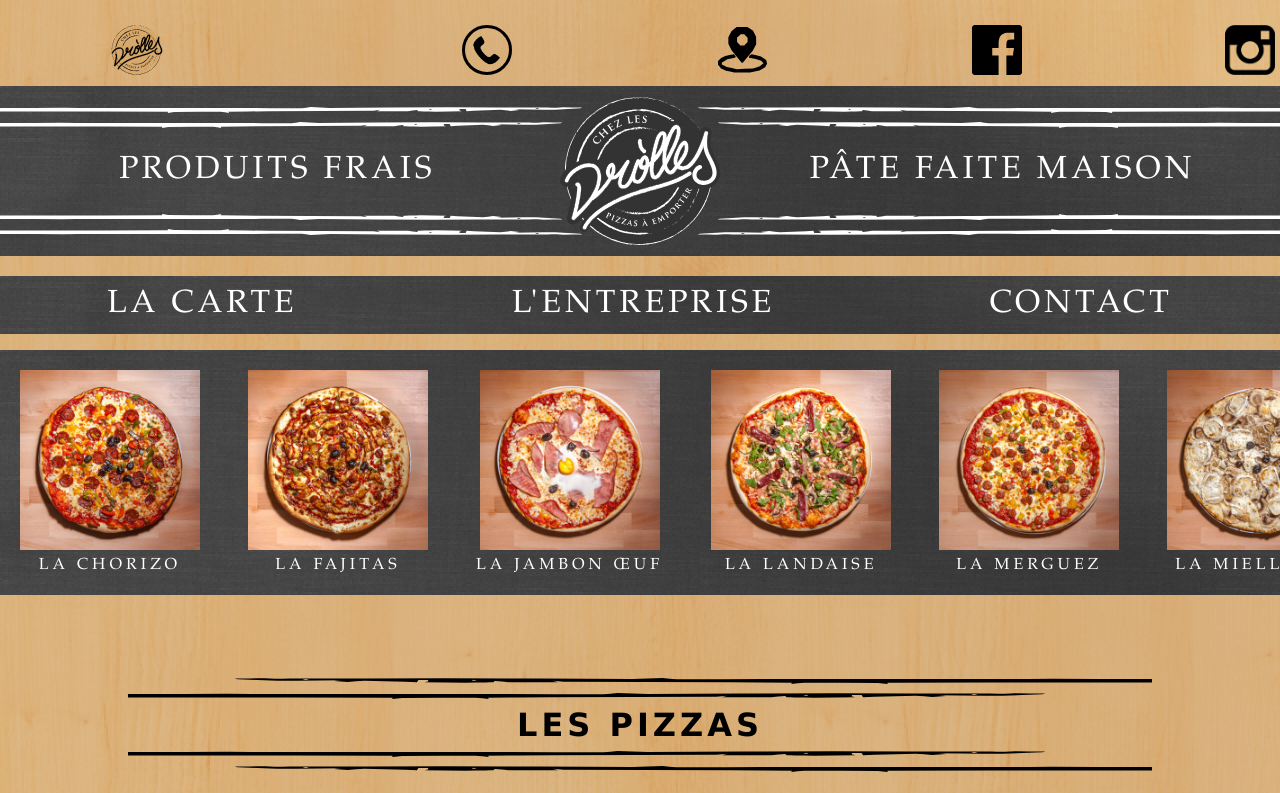
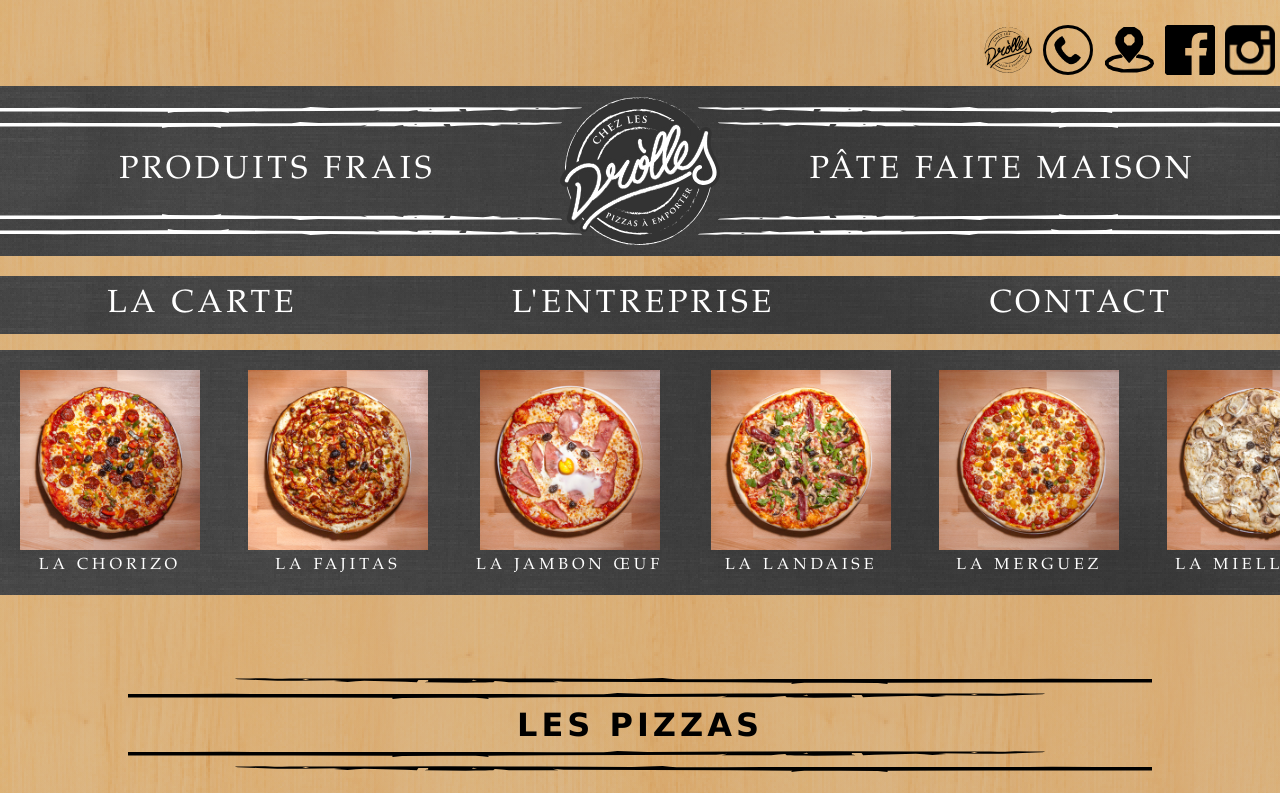
Before and after one commit to XavCamp/ChezLesDrolles, a plain HTML site: page index.html in a window 1280 px wide. Shown: the top 793 px of the page. Drawn offline with Linux system fonts and the light colour scheme.

Commit message:
fix top icons

```diff
--- a/index.html
+++ b/index.html
@@ -105,13 +105,13 @@
     </head>
     <body>
         <div class="links">
-            <svg class="link-icon link-logo"><use xlink:href="#logo"></use></svg>
-            <a href="tel:+33556587086"><img class="phone-icon link-icon" src="phone.png" alt="Call"></a>
+            <a href="https://www.instagram.com/chez_les_drolles" target="_blank"><img class="link-icon" src="instagram.png" alt="Instagram"></a>
+            <a href="https://facebook.com/lesdrolles" target="_blank"><img class="link-icon" src="facebook.svg" alt="Facebook"></a>
             <a href="#map">
                 <img class="link-icon" src="map.svg" alt="Open Map">
             </a>
-            <a href="https://facebook.com/lesdrolles" target="_blank"><img class="link-icon" src="facebook.svg" alt="Facebook"></a>
-            <a href="https://www.instagram.com/chez_les_drolles" target="_blank"><img class="link-icon" src="instagram.png" alt="Instagram"></a>
+            <a href="tel:+33556587086"><img class="phone-icon link-icon" src="phone.png" alt="Call"></a>
+            <svg class="link-icon link-logo"><use xlink:href="#logo"></use></svg>
         </div>
         <header class="blackboard banner banner--top">
             <div class="banner-top-item">
--- a/main.css
+++ b/main.css
@@ -25,14 +25,14 @@ iframe {
 }
 
 .links {
-    text-align: right;
     padding: 5px;
     margin-top: 20px;
     display: flex;
     flex-wrap: wrap;
+    flex-direction: row-reverse;
 }
 .links * {
-    flex: 1 1 auto;
+    flex: 0 1 auto;
     display: inline-block;
 }
 .link-icon {
@@ -290,11 +290,13 @@ svg .text-color {
 .pizza-table {
     display: flex;
     flex-wrap: wrap;
+    justify-content: space-around;
 }
 .pizza-listing {
     flex: 1 1 45%;
     padding: 10px;
     min-width: 300px;
+    max-width: 500px;
 }
 @media(max-width: 425px) {
     .pizza-listing {
```
